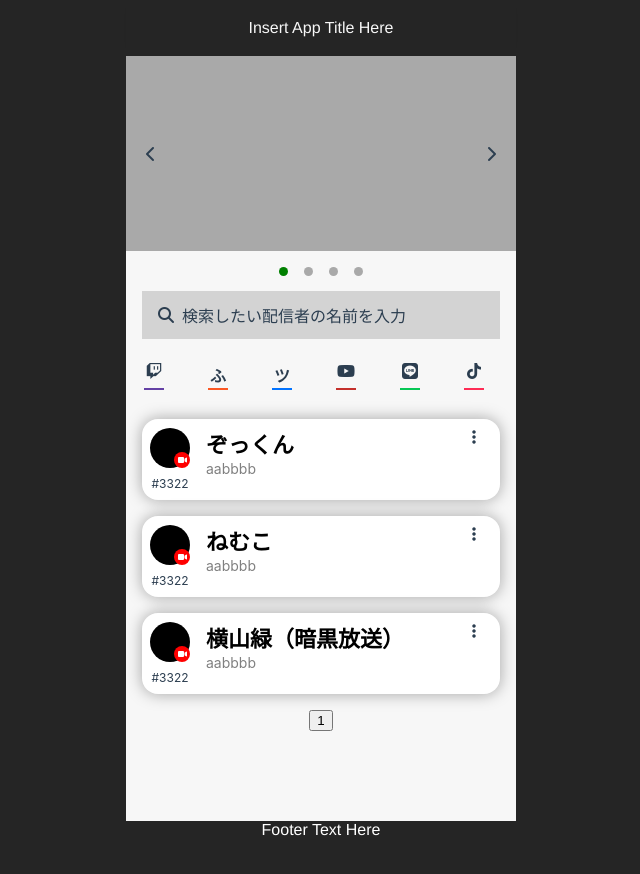
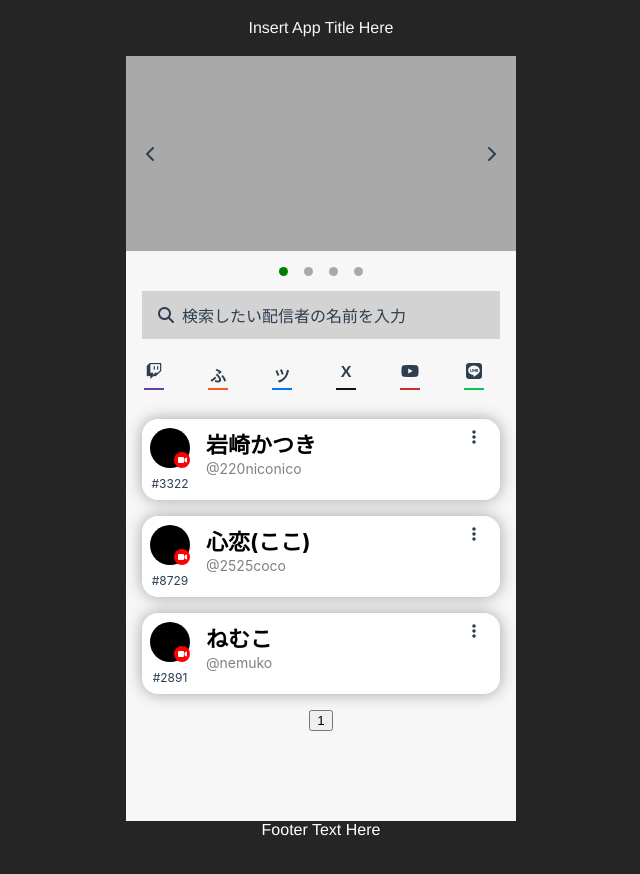
Before and after one commit to simd-float4x4/2525, a Vue app in the folder niconico-researcher/: page / in a window 1280 px wide. Shown: the top 874 px of the page, without its empty margins (319-959 px from the left). Built offline with nearby package versions, Linux system fonts and the light colour scheme.

Commit message:
fix: サンプルデータの作成／CastCell描画方法の変更

```diff
--- a/niconico-researcher/src/App.vue
+++ b/niconico-researcher/src/App.vue
@@ -22,6 +22,7 @@ import SearchForm from './components/SearchForm.vue'
 import CategoryList from './components/CategoryList/CategoryList.vue'
 import Pagination from './components/Pagination/Pagination.vue'
 import FooterView from './components/FooterView.vue'
+import * as Platform from "/Users/asobu_dev/Desktop/Project/System/niconicoSearcher/niconico-researcher/src/js/enum.js"
 
 export default {
   name: 'App',
@@ -37,9 +38,57 @@ export default {
   data() {
       return {
           Cells: [
-            'ぞっくん',
-            'ねむこ',
-            '横山緑（暗黒放送）',
+            {
+                userId: 1,
+                userHashTag: '#3322',
+                userMetaName: ['かつき', 'ににまる', 'まんちょ'],
+                userName: '岩崎かつき',
+                platform: [
+                    {
+                        platformName: Platform.Services.Twitch.text,
+                        hasAccount: true,
+                        isBroadCasting: false,
+                        displayTextContent: '@220niconico',
+                        accountUserName: 'ににまる',
+                        accountURL: '',
+                        accountIconImageURL: ''
+                    }
+                ]
+            },
+            {
+                userId: 2,
+                userHashTag: '#8729',
+                userMetaName: ['笑原心恋', '心恋', 'ここ'],
+                userName: '心恋(ここ)',
+                platform: [
+                    {
+                        platformName: Platform.Services.Twitch.text,
+                        hasAccount: true,
+                        isBroadCasting: true,
+                        displayTextContent: '@2525coco',
+                        accountUserName: 'ここ',
+                        accountURL: '',
+                        accountIconImageURL: ''
+                    }
+                ]
+            },
+            {
+                userId: 3,
+                userHashTag: '#2891',
+                userMetaName: ['ねむこ'],
+                userName: 'ねむこ',
+                platform: [
+                    {
+                        platformName: Platform.Services.Twitch.text,
+                        hasAccount: true,
+                        isBroadCasting: false,
+                        displayTextContent: '@nemuko',
+                        accountUserName: 'ねむこ＠へるぷ垢',
+                        accountURL: '',
+                        accountIconImageURL: ''
+                    }
+                ]
+            },
           ],
       }
   }
--- a/niconico-researcher/src/components/CastCell.vue
+++ b/niconico-researcher/src/components/CastCell.vue
@@ -7,11 +7,11 @@
                     <i class="fa-solid fa-video fa-fade"></i>
                 </div>
             </div>
-            <div class="user_seed_tag">#3322</div>
+            <div class="user_seed_tag">{{ userData.userHashTag }}</div>
         </div>
         <div class="cell_user_name_area">
-            <div class="user_name">{{ userName }}</div>
-            <div class="user_id_label">aabbbb</div>
+            <div class="user_name">{{ userData.userName }}</div>
+            <div class="user_id_label"> {{ userData.platform[0].displayTextContent }} </div>
         </div>
         <div class="cell_config_area">
             <div class="setting_option">
@@ -24,29 +24,11 @@
 <script>
 import * as Platform from "/Users/asobu_dev/Desktop/Project/System/niconicoSearcher/niconico-researcher/src/js/enum.js";
 
-let userPlatform = [
-    {
-        platformName: Platform.Services.Twitch.text,
-        hasAccount: true,
-        isBroadCasting: false,
-        displayTextContent: '@infinity_mkds',
-        accountURL: ''
-    }
-]
-
 export default {
   name: 'CastCell',
   props: {
-      userName: String
-  },
-  data: () => ({
-    userId: 1,
-    userHashTagid: '#7829',
-    userMetaTag: '',
-    iconURL: '',
-    userNameData: '無限',
-    platform: userPlatform
-  }),
+      userData: Array
+  }
 }
 </script>
 
--- a/niconico-researcher/src/components/CategoryList/SingleCategory.vue
+++ b/niconico-researcher/src/components/CategoryList/SingleCategory.vue
@@ -27,11 +27,11 @@ export default {
           {text: Platform.Services.Twitch.label, color: "TwitchServiceColor", icon: Platform.Services.Twitch.icon},
           {text: Platform.Services.Whowatch.label, color: "WhowatchServiceColor", serviceId: 2},
           {text: Platform.Services.Twitcasting.label, color: "TwitCastingServiceColor", serviceId: 3},
+          {text: Platform.Services.Twitter.label, color: "TwitterColor", icon: Platform.Services.Twitter.icon, serviceId: 6},
           {text: Platform.Services.YouTubeLive.label, color: "YouTubeLiveColor", icon: Platform.Services.YouTubeLive.icon},
           {text: Platform.Services.LINEOpenChat.label, color: "LINEOpenChatColor", icon: Platform.Services.LINEOpenChat.icon},
           {text: Platform.Services.TikTok.label, color: "TikTokColor", icon: Platform.Services.TikTok.icon},
           {text: Platform.Services.Instagram.label, color: "InstagramColor", icon: Platform.Services.Instagram.icon},
-          {text: Platform.Services.Twitter.label, color: "TwitterColor", icon: Platform.Services.Twitter.icon, serviceId: 6},
           {text: Platform.Services.Other.label, color: "OtherServiceColor", icon: Platform.Services.Other.icon},
       ]
   }),
--- a/niconico-researcher/src/components/Pagination/Pagination.vue
+++ b/niconico-researcher/src/components/Pagination/Pagination.vue
@@ -1,6 +1,6 @@
 <template>
     <div class="pagination">
-        <CastCell v-for="(cell, idx) in displayCells" :key="idx" :userName="cell" />
+        <CastCell v-for="(cell, idx) in displayCells" :key="idx" :userData="cell" />
         <div class="page-btns">
             <page-button @changePage="changePage" v-for="n in pageNum"
                 :key="n"
```
Also changed, not shown: 1 other file (tests, documents, lock files or other folders).
